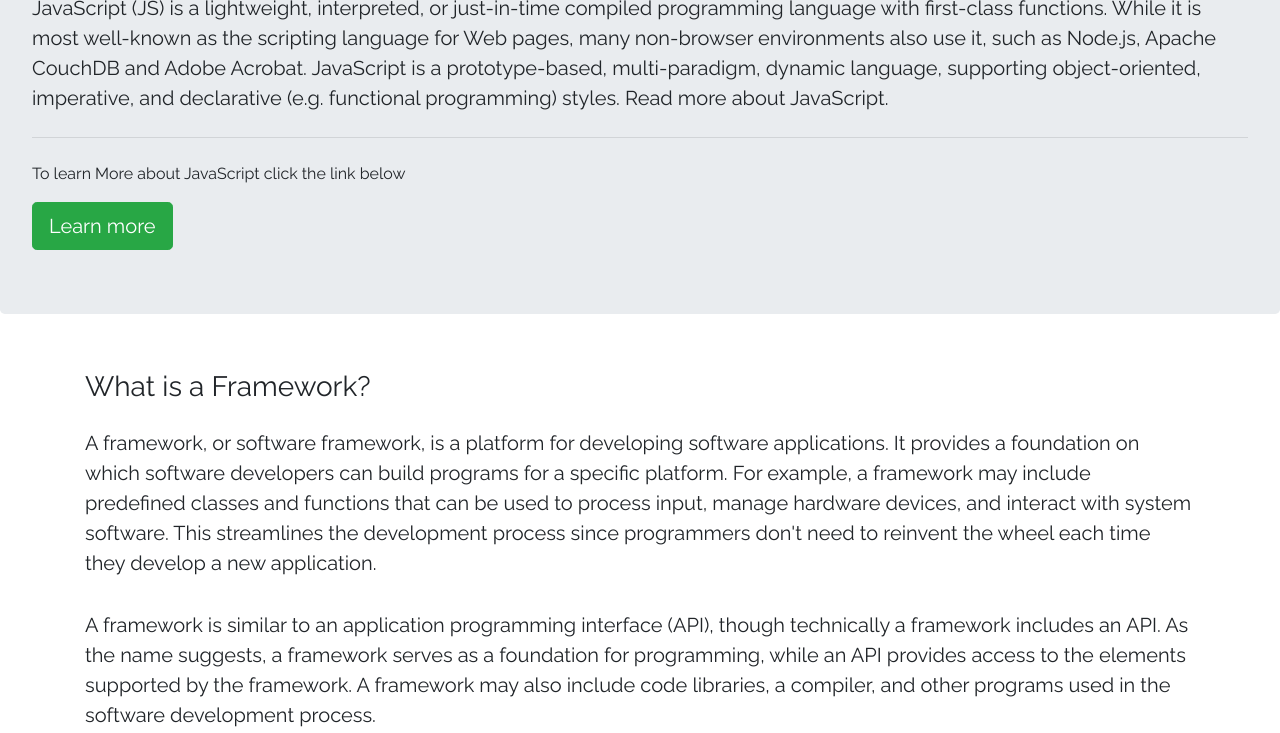
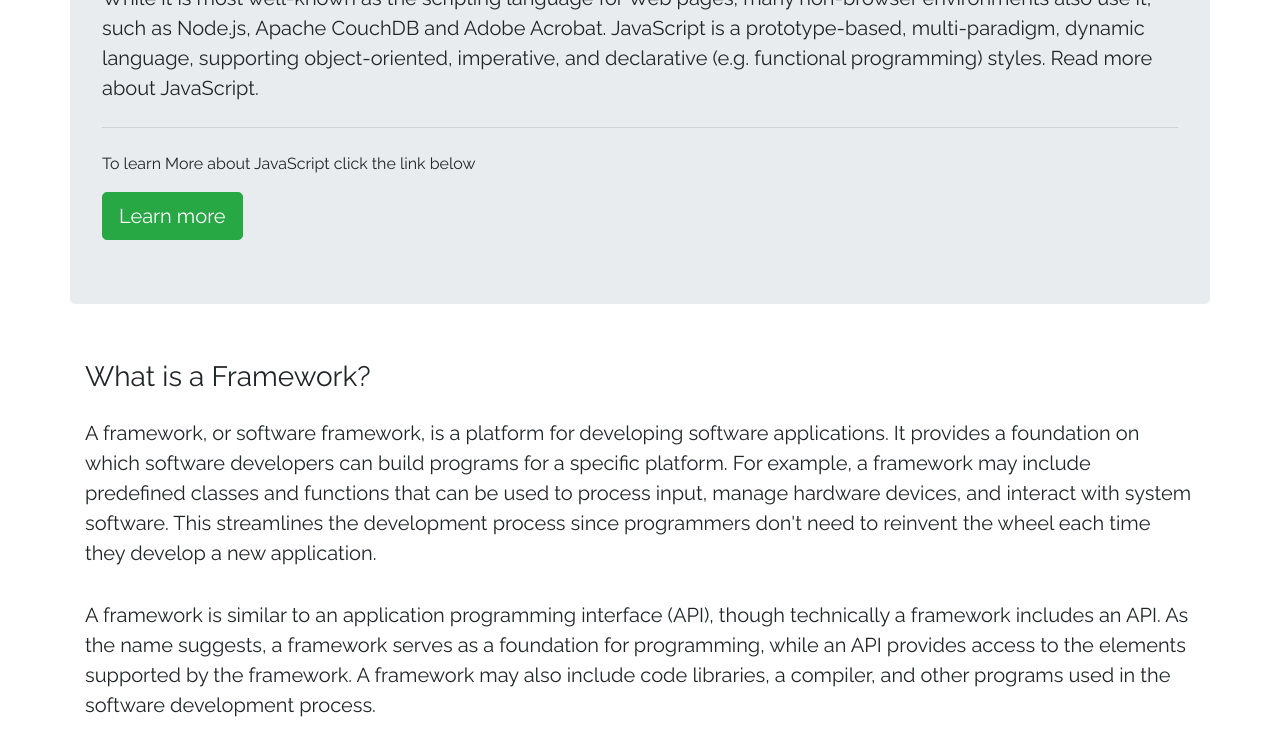
Before and after one commit to hamdan-hassan/js-libraries-and-frameworks-webpage, a plain HTML site: page JavaScript libraries and frameworks/index.html in a window 1280 px wide. Shown: the part 257-990 px from the top of the page. Drawn offline with nearby package versions, Linux system fonts and the light colour scheme.

Commit message:
Update index.html

```diff
--- a/JavaScript libraries and frameworks/index.html
+++ b/JavaScript libraries and frameworks/index.html
@@ -73,7 +73,7 @@
           </div>
         </div>
       </nav>
-      <div class="jumbotron">
+      <div class="jumbotron container pt-4">
         <h1 class="display-3">What is JavaScript?</h1>
         <p class="lead">
           JavaScript (JS) is a lightweight, interpreted, or just-in-time
```
